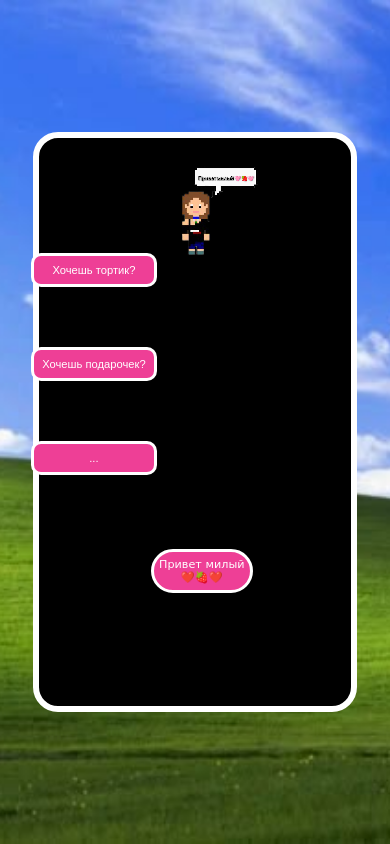
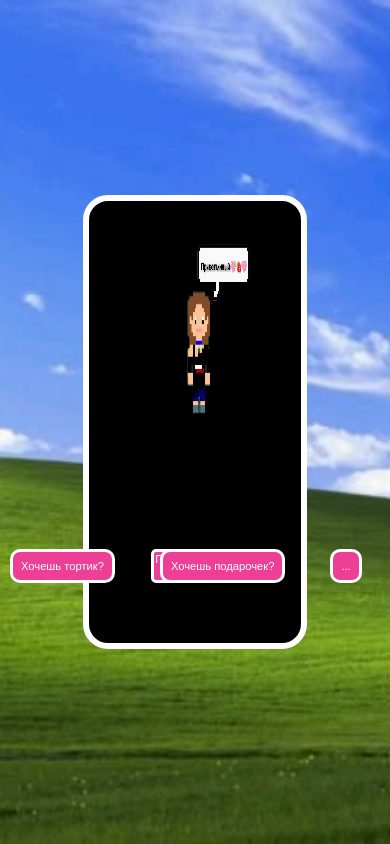
Before and after one commit to sophiagorlyk/otk-sergen, a plain HTML site: page button1.html in a window 390 px wide. Drawn offline with Linux system fonts and the light colour scheme.

Commit message:
Add files via upload

```diff
--- a/button1.html
+++ b/button1.html
@@ -87,20 +87,28 @@
 
     @media (max-width:400px) {
         .character{
-            width: 40%;
-            height: auto;
+            width: 50%;
+            height: 53%;
         }
         .game{
           width: 75%;
-          height: 65%;
+          height: 50%;
         }
         .dialogue{
             font-size: 0.7rem;
-            padding: 6px 5px;
+            padding: 1px 1px;
+            border-radius: 5px;
         }
         .btn{
             font-size: 0.7rem;
             padding: 8px;
+        }
+        .choices{
+          gap: 45px;
+          flex-direction: row;
+          position:absolute;
+          top:65%;
+          left:10px;
         }
     }
   </style>
```
Also changed, not shown: button2.css (+13 -6 lines), button2.html (+2 -8 lines).
